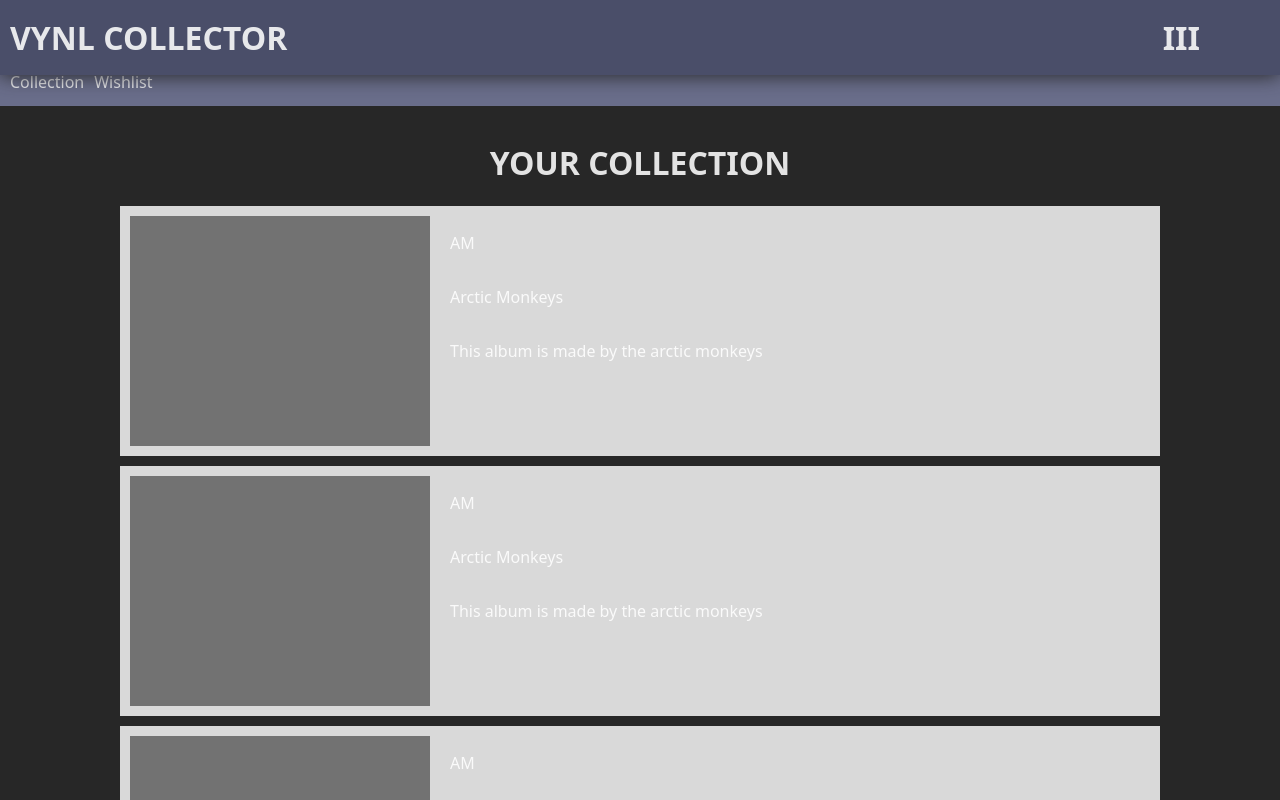
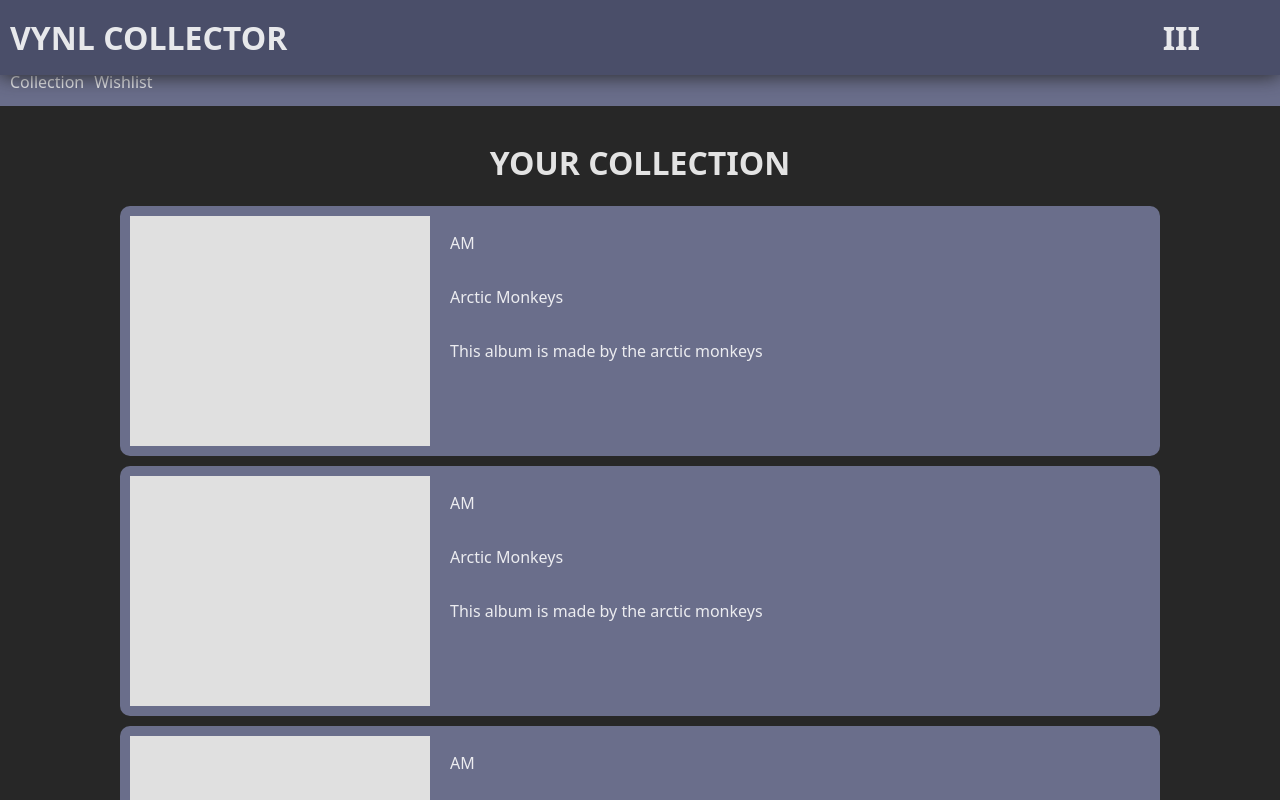
Before and after one commit to MaxLichtneker/Vinyl_Collector, a React (Vite) app in the folder Vinyl-Collector/: page /#/landingpage in a window 1280 px wide. Shown: the top 800 px of the page. Built offline with nearby package versions, Linux system fonts and the light colour scheme.

Commit message:
changed some colors

```diff
--- a/Vinyl-Collector/src/components/collection/Item.css
+++ b/Vinyl-Collector/src/components/collection/Item.css
@@ -6,7 +6,9 @@
     display: flex;
     flex-direction: row;
 
-    background-color: #D9D9D9;
+    background-color: #6a6e8b;
+
+    border-radius: 10px;
 }
 
 .text-container{
--- a/Vinyl-Collector/src/components/collection/Item.jsx
+++ b/Vinyl-Collector/src/components/collection/Item.jsx
@@ -3,7 +3,7 @@
 function Item(props){
     return(
         <div className="item-container">
-            <div style={{width:"300px", height:"auto",margin:"10px", backgroundColor:"#727272"}}/>
+            <div style={{width:"300px", height:"auto",margin:"10px", backgroundColor:"#e0e0e0ff"}}/>
             <div className="text-container">
                 <p>{props.albumName}</p>
                 <p>{props.artistName}</p>
```
